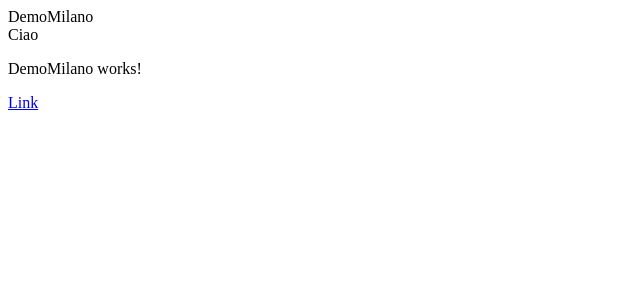
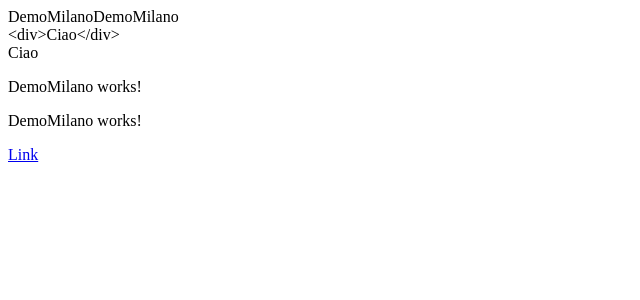
Before and after one commit to LukeSkywa/DemoMilano, an Angular app: page / in a window 1280 px wide. Shown: the top 300 px of the page, without its empty margins (0-640 px from the left). Built offline with nearby package versions, Linux system fonts and the light colour scheme.

Commit message:
interpolazione vs property binding

```diff
--- a/src/app/app.component.html
+++ b/src/app/app.component.html
@@ -1,6 +1,12 @@
+<!-- qui preferisco interpolazione -->
 <span>{{title}}</span>
+<span [innerHtml]="title"></span>
+
+<!-- in questo caso non posso usare l'interpolazione -->
+<div>{{html}}</div>
 <div [innerHtml]="html"></div>
 
+<!-- in questi casi meglio la property binding -->
 <app-primo [parin]="title"></app-primo>
-
+<app-primo parin="{{title}}"></app-primo>
 <a [href]="link">Link</a>
```
